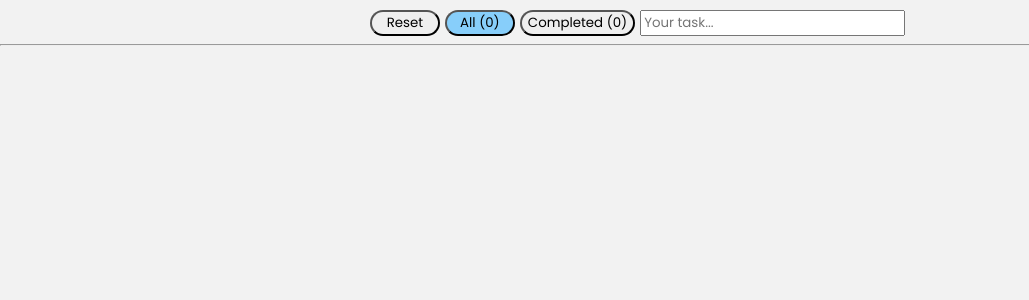
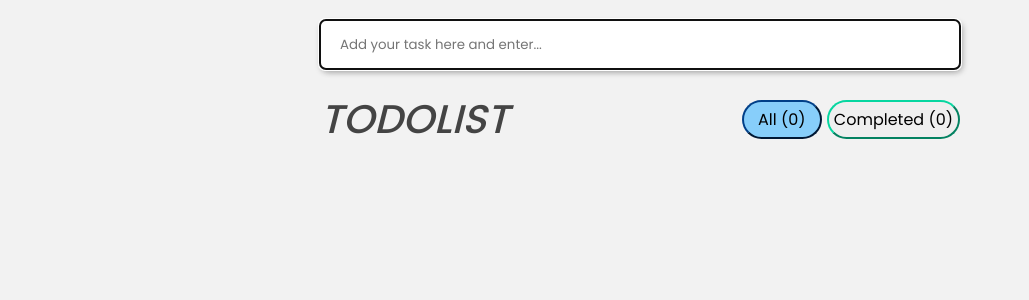
Before and after one commit to yenle259/pinia-ex, a Vue app: page / in a window 1280 px wide. Shown: the top 300 px of the page, without its empty margins (0-1029 px from the left). Built offline with nearby package versions, Linux system fonts and the light colour scheme.

Commit message:
edit template

```diff
--- a/package.json
+++ b/package.json
@@ -9,6 +9,7 @@
   },
   "dependencies": {
     "pinia": "^2.0.30",
+    "sass": "^1.58.3",
     "vue": "^3.2.45",
     "vue-icon": "^2.3.0"
   },
--- a/src/App.vue
+++ b/src/App.vue
@@ -1,17 +1,17 @@
 <template>
+   <div class="new-task-form">
+    <AddTaskForm />
+  </div>
   <nav class="filter">
-    <button @click="toDoStore.$reset">Reset</button>
-    <button @click="filter = 'all'"
-      :class="{all: filter==='all'}"
-    >All ({{ toDoStore.totalCount }})</button>
-    <button @click="filter = 'completed'"
-    :class="{completed: filter==='completed'}"
-    >Completed ({{ toDoStore.completedCount }})</button>
-    <div class="new-task-form">
-      <AddTaskForm />
-    </div>
+    <h2 class="name">TODOLIST</h2>
+    <!-- <button @click="toDoStore.$reset">Reset</button> -->
+    <button class="b-all" @click="filter = 'all'" :class="{ all: filter === 'all' }">All
+      ({{ toDoStore.totalCount }})</button>
+    <button class="b-completed" @click="filter = 'completed'" :class="{ completed: filter === 'completed' }">Completed
+      ({{ toDoStore.completedCount }})</button>
+
   </nav>
-  <hr>
+
   <div v-if="filter === 'all'">
     <div class="task-list" v-for="toDoItem in todo">
       <ToDoItem :toDoItem="toDoItem" />
@@ -51,19 +51,41 @@ export default {
 }
 
 .filter {
+  max-height: fit-content;
+  max-width: 640px;
+  margin: 2px auto;
   display: flex;
   justify-content: center;
+  align-items: center;
+}
+.name{
+  font-size: 40px;
+  font-style: italic;
+  font-weight: 444;
+  flex-grow: 2;
+  margin:0px auto;
+}
+.filter button {
+  height: fit-content;
+  min-width: 80px;
+  margin-left: 5px;
+  padding: 5px;
+  font-size: medium;
 }
 
-button {
-  min-width: 70px;
-  margin: 10px 5px 0px 0px;
+.completed {
+  background-color: #06d6a0;
 }
 
-.completed{
-  background-color: #06d6a0;
-}
-.all{
+.all {
   background-color: lightskyblue;
 }
+
+.b-all {
+  border-color: #003f88;
+}
+
+.b-completed {
+  border-color: #06d6a0;
+}
 </style>
--- a/src/assets/main.css
+++ b/src/assets/main.css
@@ -19,16 +19,20 @@ header{
   border-radius: 20px;
 
 }
+.new-task-form{
+  max-width: 640px;
+  margin: 20px auto;
+}
 /* task list */
 .task-list {
   max-width: 640px;
-  margin: 20px auto;
+  margin: 0px auto;
 }
 .task {
   padding: 2px 20px;
   background: #fff;
   margin-top: 5px;
-  border-radius: 10px;
+  border-radius: 0px;
   box-shadow: rgba(0, 0, 0, 0.05) 0px 0px 0px 1px;
   display: flex;
   justify-content: space-between;
--- a/src/components/AddTaskForm.vue
+++ b/src/components/AddTaskForm.vue
@@ -1,11 +1,11 @@
 <template>
     <form @submit.prevent="handleSubmit">
-        <input type="text" placeholder="Your task..." v-model="newTask" />
+        <input type="text" placeholder="Add your task here and enter..." autofocus v-model="newTask" />
     </form>
 </template>
 
 <script>
-import {ref} from 'vue'
+import { ref } from 'vue'
 import { useToDoStore } from '../stores/ToDoStore';
 export default {
     setup() {
@@ -30,7 +30,18 @@ export default {
 </script>
 
 <style scoped>
- input{
-    margin: 10px 5px 0px 0px;
- }
+input {
+    margin: 15px auto;
+    width: 600px;
+    height: 45px;
+    padding: 2px 20px;
+    /* margin-top: 10px; */
+    border-radius: 6px;
+    display: flex;
+    box-shadow: rgba(0, 0, 0, 0.16) 0px 3px 6px, rgba(0, 0, 0, 0.23) 3px 3px 6px;
+    justify-content: space-between;
+    align-items: center;
+    transition: 0.4s;
+    border: 0px;
+}
 </style>
--- a/src/components/ToDoItem.vue
+++ b/src/components/ToDoItem.vue
@@ -1,10 +1,10 @@
 <template>
-    <div class="toDoItem task">
+    <div class="toDoItem task" :class="{completedTask: toDoItem.isCompleted}">
         <div class="icons o-left">
             <i class="material-icons" :class="{ completed: toDoItem.isCompleted }"
                 @click="toDoStore.toggleCompleteStatus(toDoItem.id)">check_circle</i>
         </div>
-        <h3>{{ toDoItem.title }}</h3>
+        <h3 class="title">{{ toDoItem.title }}</h3>
         <div class="icons o-right">
             <i class="material-icons remove" @click="toDoStore.removeTask(toDoItem.id)">close</i>
         </div>
@@ -32,4 +32,8 @@ export default {
 .completed {
     color: #06d6a0;
 }
+
+.completedTask{
+    background-color: #d8f3dc;
+}
 </style>
```
Also changed, not shown: 1 other file (tests, documents, lock files or other folders).
